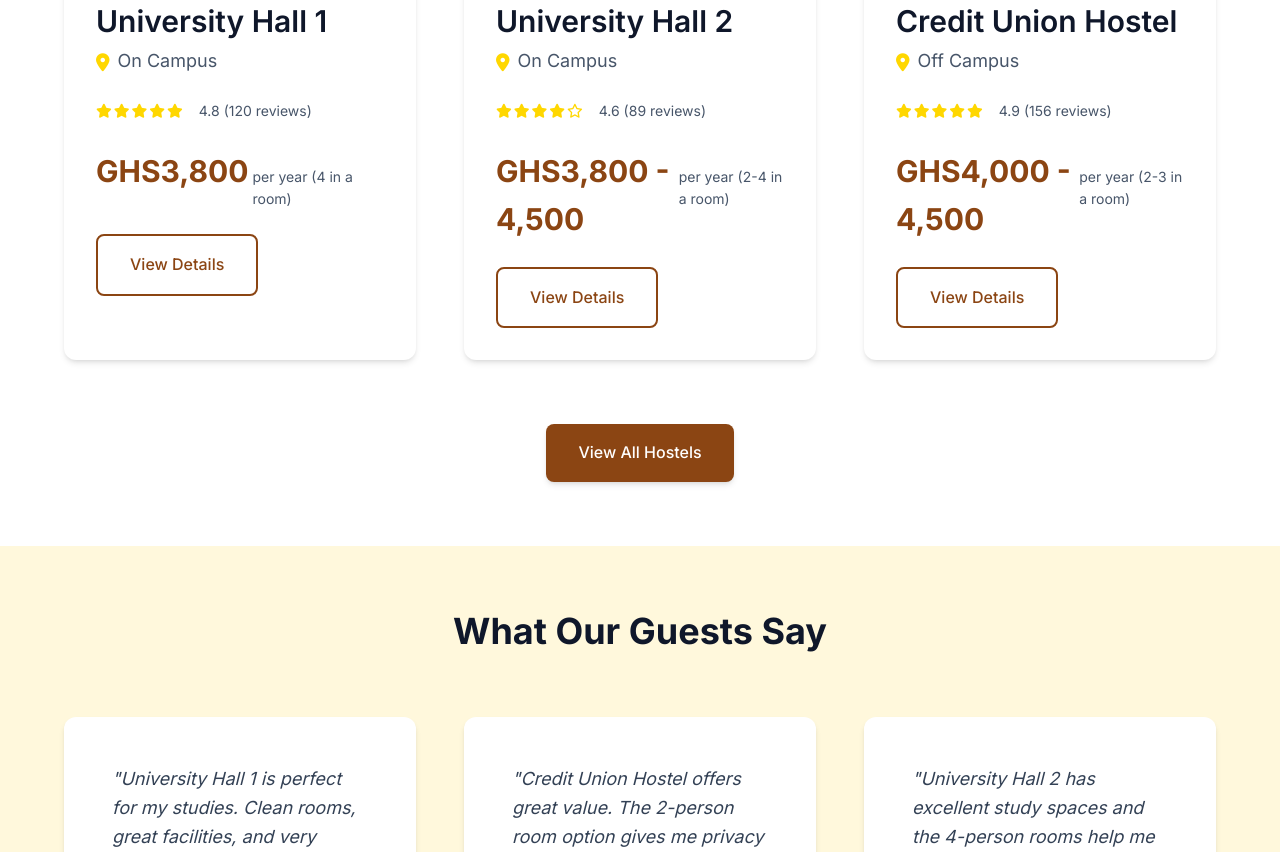
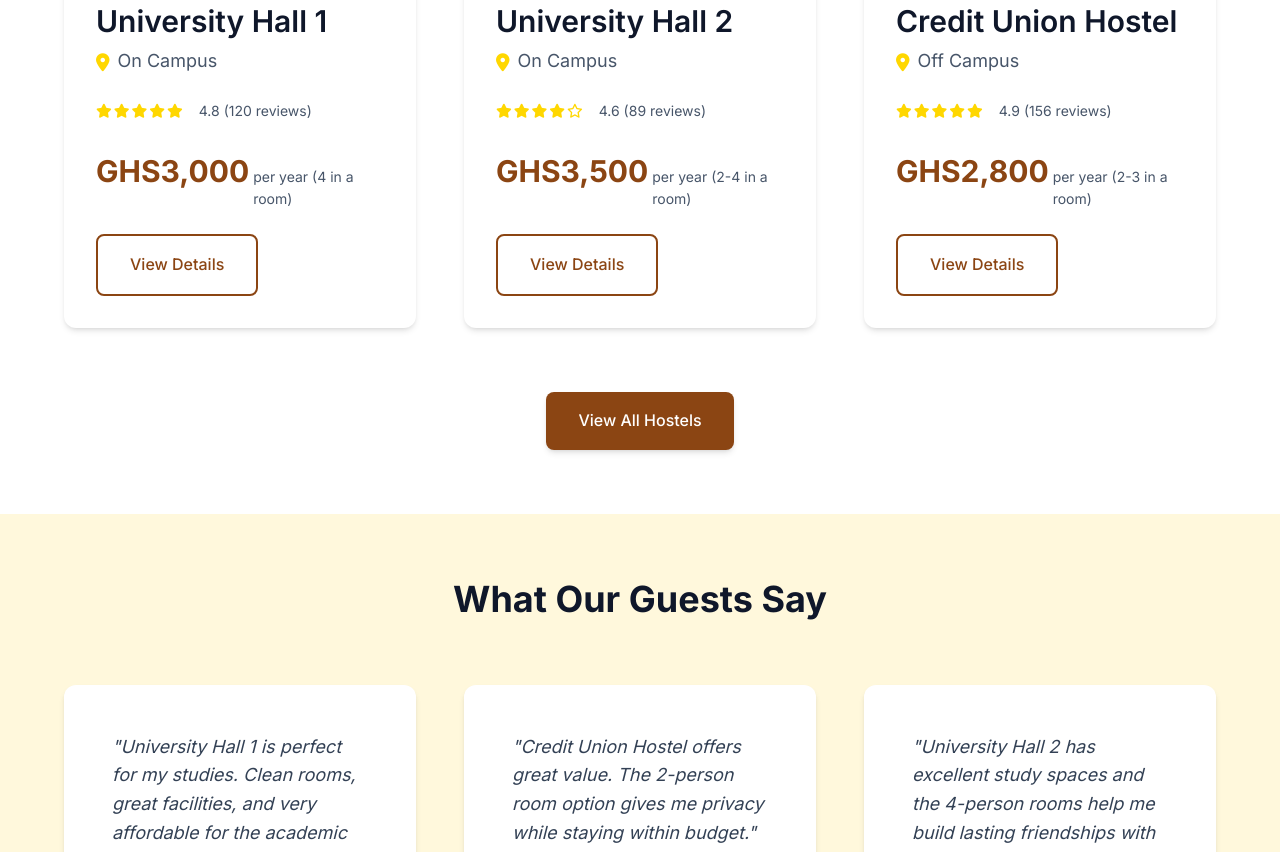
Before and after one commit to Kodara-HQ/Hostel, a plain HTML site: page index.html in a window 1280 px wide. Shown: the part 1649-2501 px from the top of the page. Drawn offline with Linux system fonts and the light colour scheme.

Commit message:
Update hostel prices: University Hall 1 (GHS3,000), University Hall 2 (GHS3,500), Credit Union Hostel (GHS2,800)

```diff
--- a/index.html
+++ b/index.html
@@ -147,7 +147,7 @@
                             <span class="rating-text">4.8 (120 reviews)</span>
                         </div>
                         <div class="hostel-price">
-                            <span class="price">GHS3,800</span>
+                            <span class="price">GHS3,000</span>
                             <span class="per-night">per year (4 in a room)</span>
                         </div>
                         <a href="hostels/hostel1.html" class="btn btn-outline">View Details</a>
@@ -173,7 +173,7 @@
                             <span class="rating-text">4.6 (89 reviews)</span>
                         </div>
                         <div class="hostel-price">
-                            <span class="price">GHS3,800 - 4,500</span>
+                            <span class="price">GHS3,500</span>
                             <span class="per-night">per year (2-4 in a room)</span>
                         </div>
                         <a href="hostels/hostel2.html" class="btn btn-outline">View Details</a>
@@ -198,7 +198,7 @@
                             <span class="rating-text">4.9 (156 reviews)</span>
                         </div>
                         <div class="hostel-price">
-                            <span class="price">GHS4,000 - 4,500</span>
+                            <span class="price">GHS2,800</span>
                             <span class="per-night">per year (2-3 in a room)</span>
                         </div>
                         <a href="hostels/hostel3.html" class="btn btn-outline">View Details</a>
```
